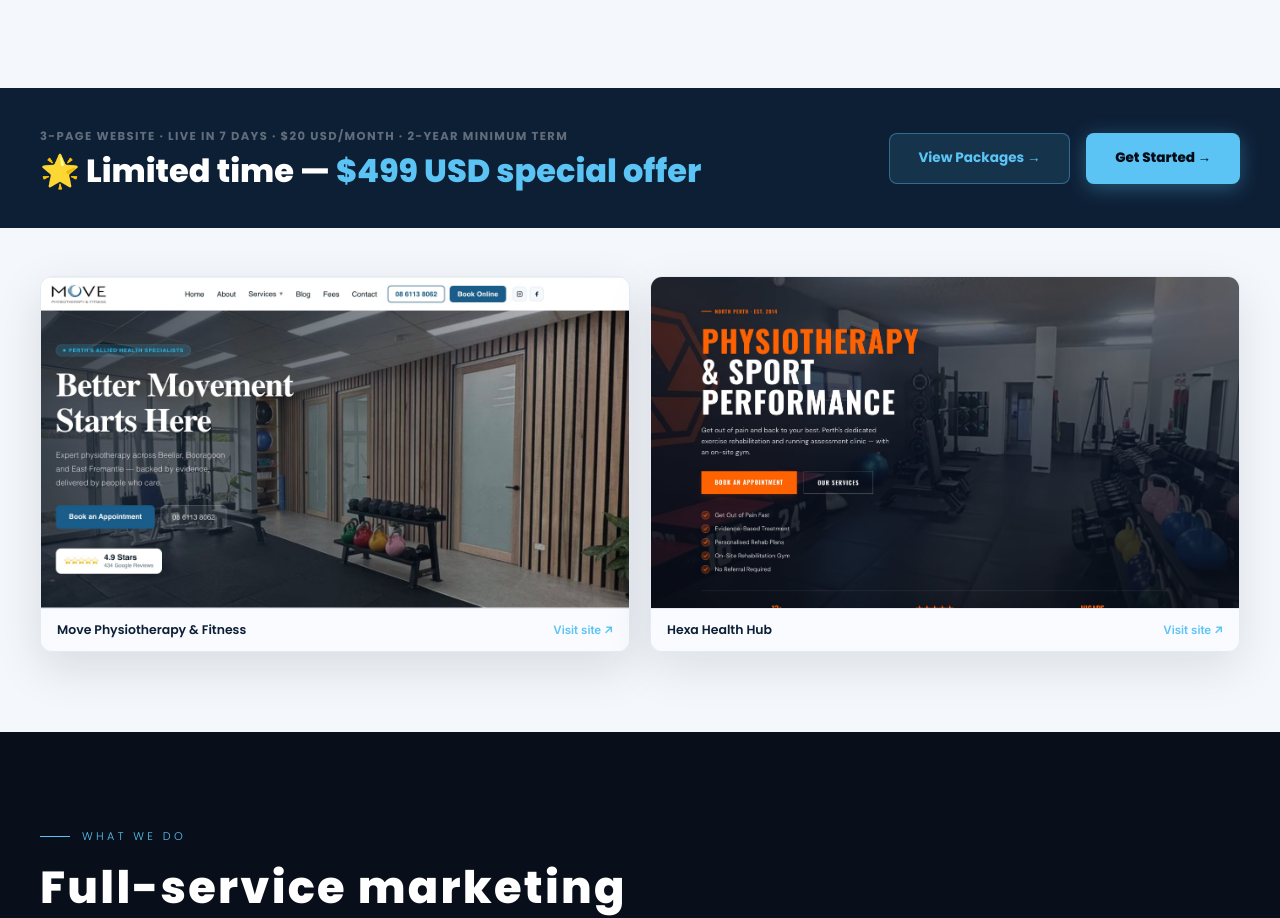
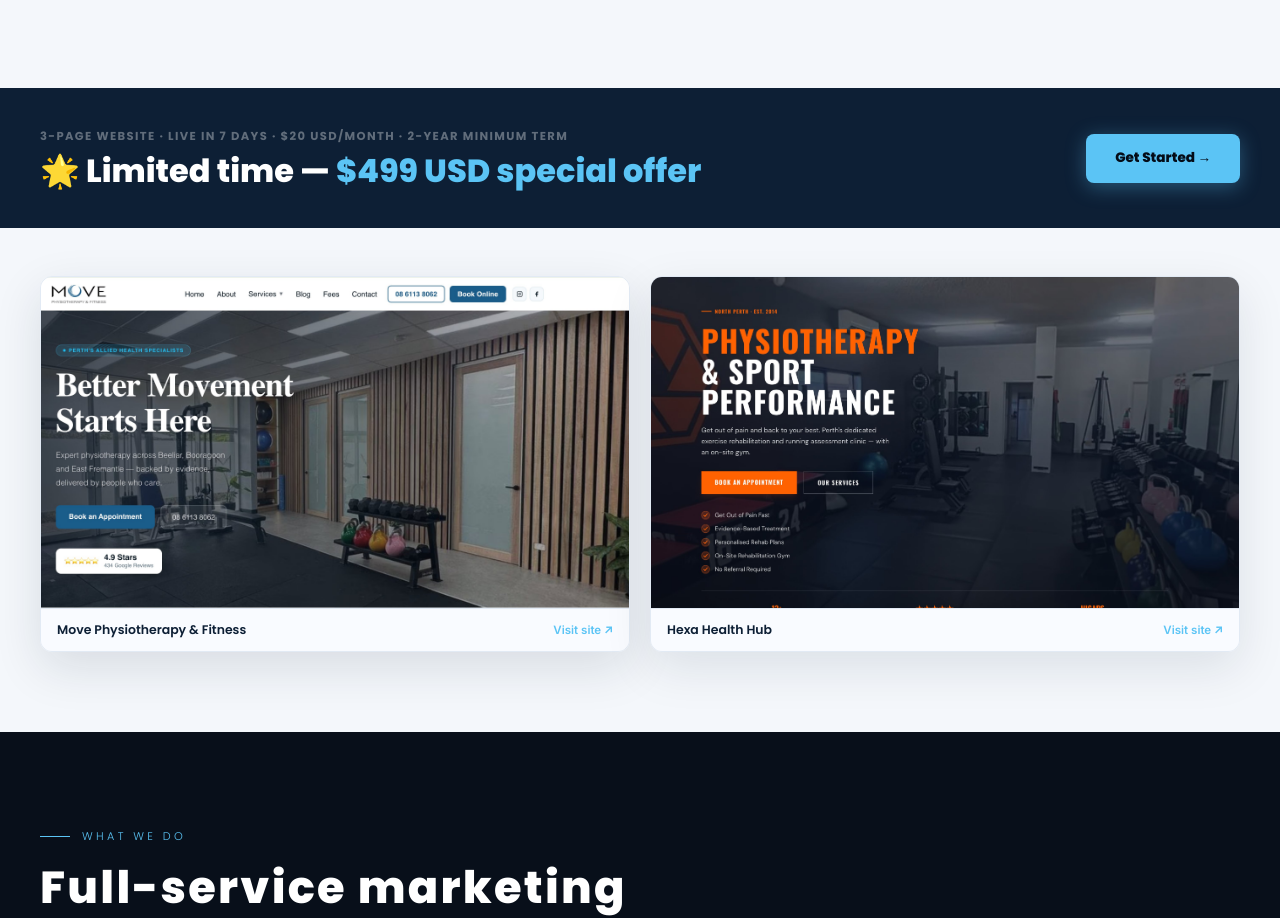
Before and after one commit to MoveXMedia/movexmedia, a Next.js app: page / in a window 1280 px wide. Shown: the part 2360-3278 px from the top of the page. Built offline with nearby package versions, Linux system fonts and the light colour scheme.

Commit message:
Homepage CTA bar: remove View Packages, keep only Get Started

```diff
--- a/pages/index.js
+++ b/pages/index.js
@@ -241,9 +241,6 @@
           </div>
         </div>
         <div style={{ display: 'flex', gap: '1rem', flexWrap: 'wrap' }}>
-          <Link href="/website-development" style={{ display: 'inline-flex', alignItems: 'center', padding: '0.9rem 1.8rem', background: 'rgba(91,196,245,0.12)', border: '1px solid rgba(91,196,245,0.4)', borderRadius: '8px', fontFamily: 'Poppins, sans-serif', fontWeight: 700, fontSize: '0.85rem', color: '#5bc4f5', textDecoration: 'none', whiteSpace: 'nowrap' }}>
-            View Packages →
-          </Link>
           <Link href="/get-started" style={{ display: 'inline-flex', alignItems: 'center', padding: '0.9rem 1.8rem', background: '#5bc4f5', borderRadius: '8px', fontFamily: 'Poppins, sans-serif', fontWeight: 800, fontSize: '0.85rem', color: '#040c18', textDecoration: 'none', whiteSpace: 'nowrap', boxShadow: '0 4px 20px rgba(91,196,245,0.35)' }}>
             Get Started →
           </Link>
```
